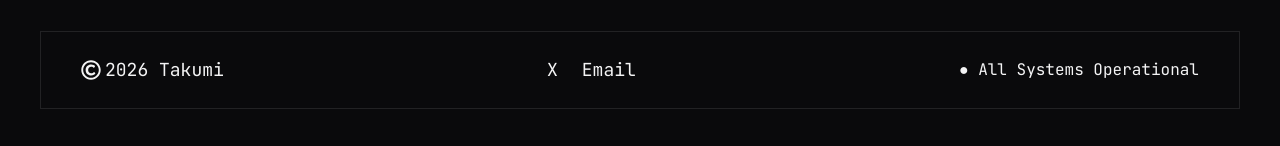
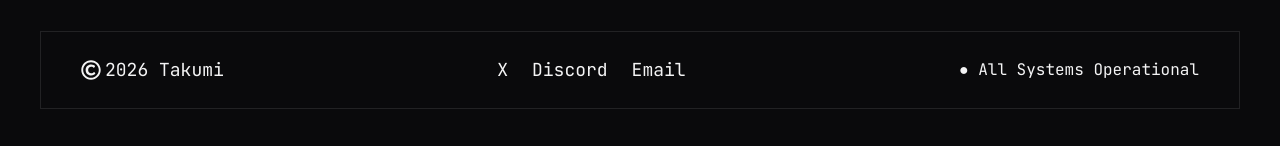
Before and after one commit to abhi-afk-dev/Takumi_Landing, a React (Vite) app in the folder frontend/: page / in a window 1280 px wide. Shown: the part 4614-4760 px from the top of the page. Built offline with nearby package versions, Linux system fonts and the light colour scheme; no server answers.

Commit message:
added the discord

```diff
--- a/frontend/src/components/Footer.jsx
+++ b/frontend/src/components/Footer.jsx
@@ -14,14 +14,14 @@ function Footer() {
         >
           X
         </a>
-        {/* <a
+        <a
           className="text-lg text-[#F4F4F5] jet hover:text-[#F59E0B]"
-          href="https://discord.gg/zdvvMUKC"
+          href="https://discord.gg/spe79aHC9W"
           target="_blank"
           rel="noopener noreferrer"
         >
           Discord
-        </a> */}
+        </a>
         <a
           className="text-lg text-[#F4F4F5] jet hover:text-[#F59E0B]"
           href="mailto:hiretakumi.run@gmail.com"
```
